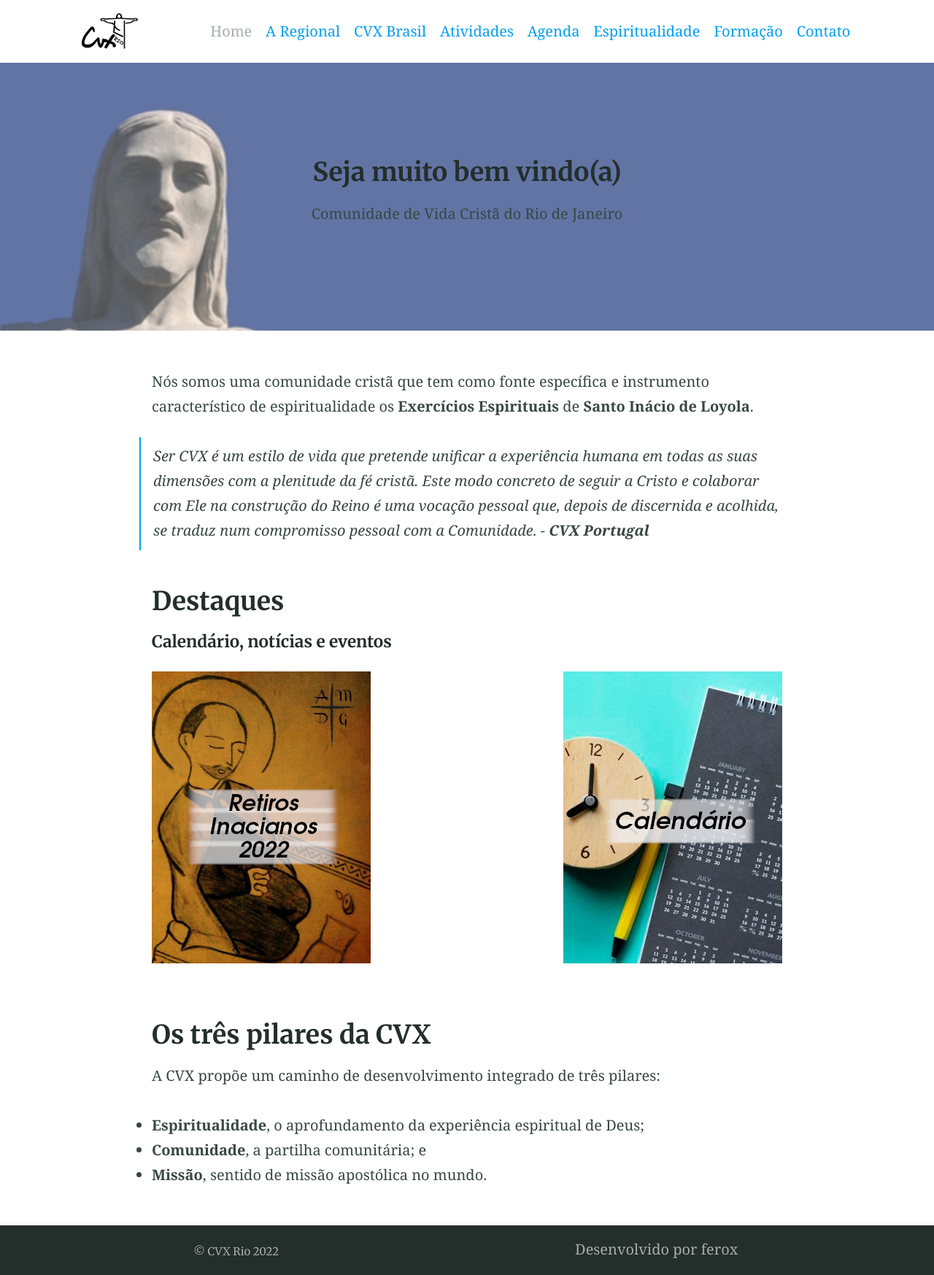
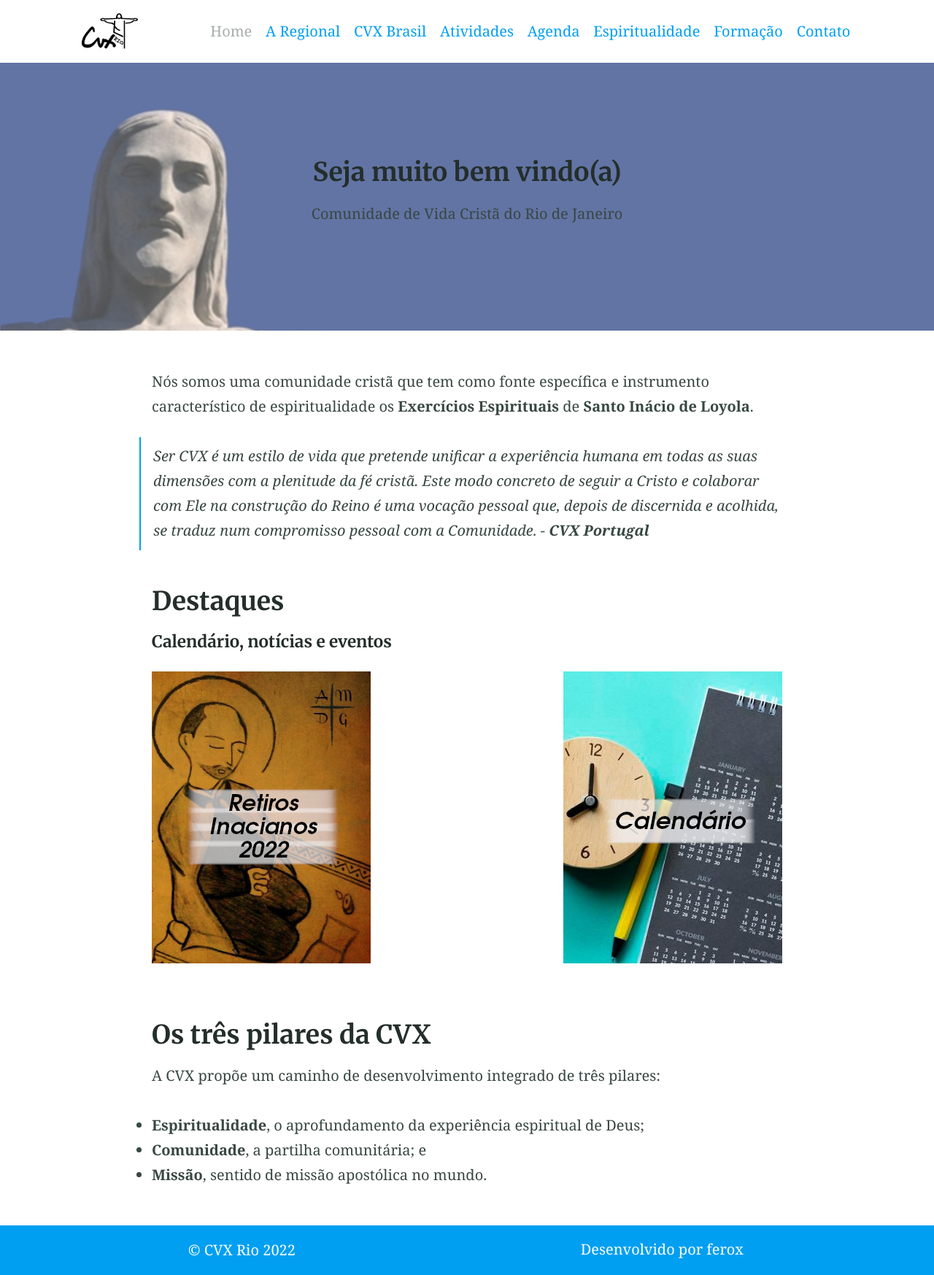
Before and after one commit to cvxrio/cvxrio.github.io, a Jekyll site: the page built from index.md, in a window 1280 px wide. Shown: the whole page at 73% size. Built offline with Jekyll 4.4.1, drawn with Linux system fonts in a browser that asks for light colours.

Commit message:
Ajustando o estilo do footer com background azul

```diff
--- a/_includes/site-footer.html
+++ b/_includes/site-footer.html
@@ -1,7 +1,7 @@
 <footer class="footer">
   <div class="container">
     <div class="copyright  typeset">
-      <small class="small">&copy; {{ site.title }} {{ site.time | date: '%Y' }}</small>
+      &copy; {{ site.title }} {{ site.time | date: '%Y' }}
     </div>
 
     {% include nav-footer.html %}
--- a/_sass/_settings.scss
+++ b/_sass/_settings.scss
@@ -12,6 +12,7 @@
 $focusColour: #019ff1 !default;
 $captionColour: #a8adac !default;
 $white: #ffffff !default;
+$footerColour: #019ff1 !default;
 
 // Typography
 $bodytype: (
--- a/_sass/_theme.scss
+++ b/_sass/_theme.scss
@@ -86,10 +86,10 @@
 }
 
 .footer {
-  background: $headingColour;
-  color: $captionColour;
+  background: $footerColour;
+  color: $white;
   a {
-    color: $captionColour;
+    color: $white;
     &:hover {
       color: $backgroundColour;
     }
@@ -99,6 +99,7 @@
   }
   .small {
     padding-top: 0;
+    color: $white;
   }
 }
 
```
